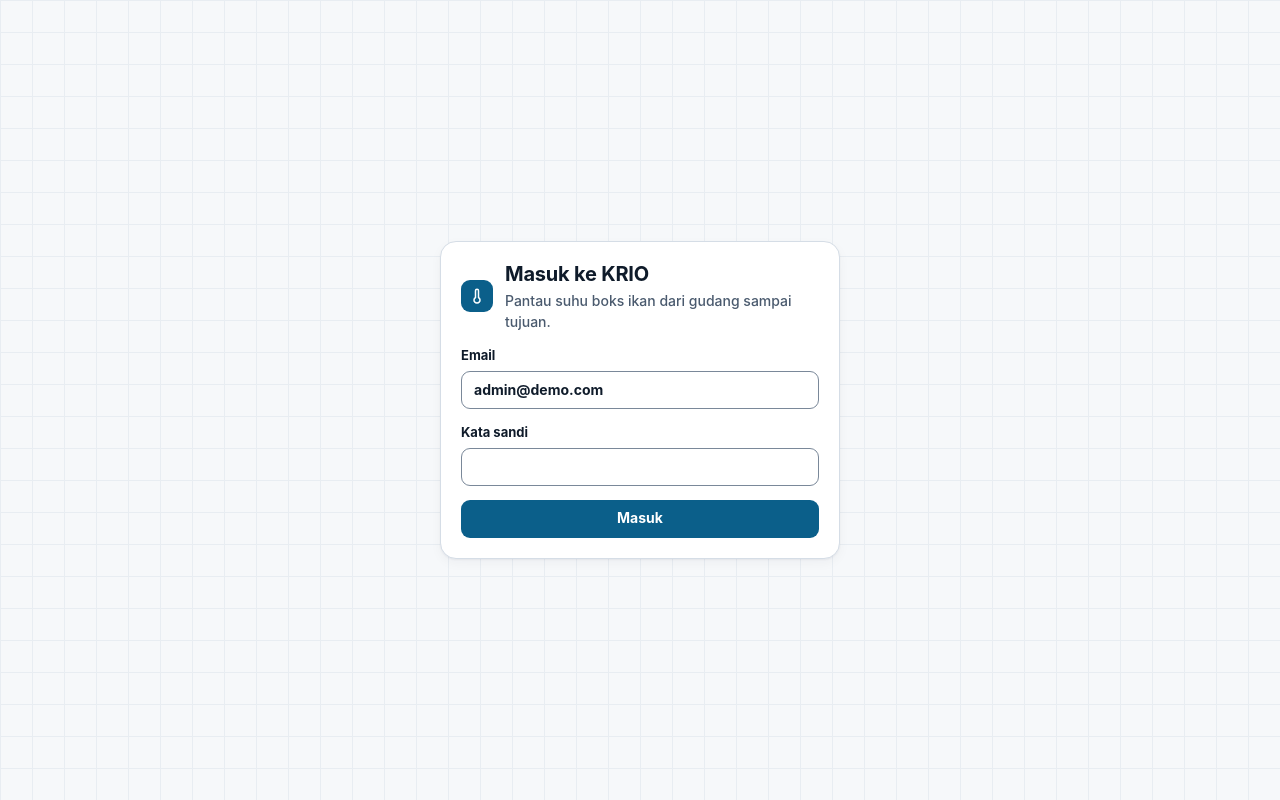
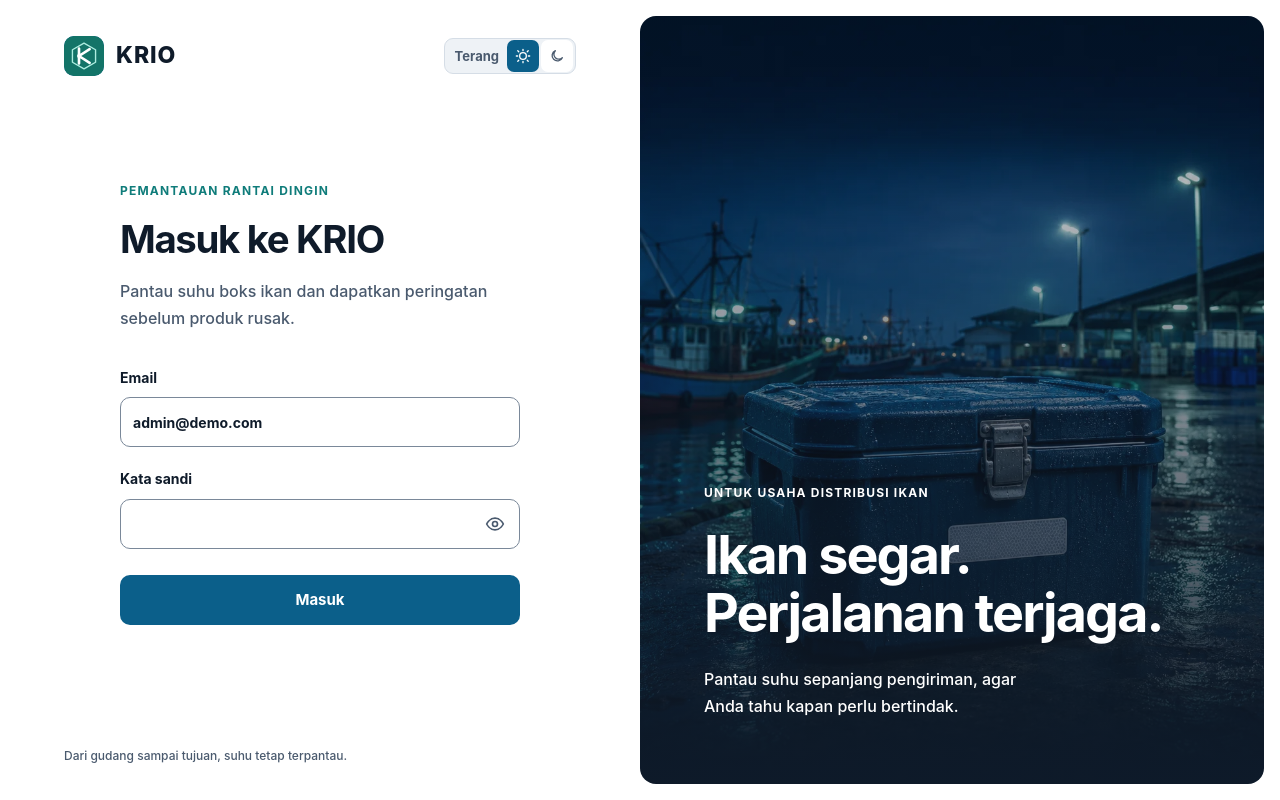
Before and after one commit to ZiramBayam/KRIO, a Next.js app in the folder apps/web/: page /login in a window 1280 px wide. Built offline with nearby package versions, Linux system fonts and the light colour scheme; no server answers.

Commit message:
feat(web): redesign login as split hero layout with password visibility toggle

```diff
--- a/apps/web/app/globals.css
+++ b/apps/web/app/globals.css
@@ -212,3 +212,49 @@ nav { display: flex; flex-direction: column; gap: 4px; }
 @media (prefers-reduced-motion: reduce) {
   *, *::before, *::after { animation: none !important; transition: none !important; }
 }
+
+/* Split login: all additions are scoped to this page. */
+.login-page {
+  display: grid; grid-template-columns: 1fr 1fr; min-height: 100vh; min-height: 100svh;
+  background: var(--color-surface);
+}
+.login-main { display: flex; flex-direction: column; min-width: 0; padding: 36px clamp(28px, 5vw, 88px); }
+.login-header { display: flex; align-items: center; justify-content: space-between; gap: 16px; flex-wrap: wrap; }
+.login-brand { display: flex; align-items: center; gap: 12px; font-size: 23px; font-weight: 800; letter-spacing: .04em; }
+.login-brand .brand-mark { width: 40px; height: 40px; border-radius: var(--radius-inner); }
+.login-header .theme-toggle { margin: 0; }
+.login-body { width: 100%; max-width: 400px; margin: auto; padding: 80px 0; }
+.login-eyebrow { font-size: 12px; font-weight: 700; letter-spacing: .1em; text-transform: uppercase; }
+.login-body > .login-eyebrow { color: var(--color-accent); margin-bottom: 18px; }
+.login-body h1 { font-size: clamp(30px, 3vw, 42px); line-height: 1.15; letter-spacing: -.035em; }
+.login-intro { color: var(--color-text-secondary); font-size: 16px; line-height: 1.7; margin-top: 16px; }
+.login-form { display: grid; gap: 22px; margin-top: 36px; }
+.login-form .field { gap: 9px; font-size: 14px; }
+.login-form .input { width: 100%; min-width: 0; height: 50px; border-radius: var(--radius-inner); }
+.login-password { position: relative; display: flex; }
+.login-password .input { padding-right: 54px; }
+.login-password-toggle {
+  position: absolute; right: 5px; top: 5px; width: 40px; height: 40px; display: grid; place-items: center;
+  border: 0; border-radius: var(--radius-inner); background: var(--color-surface); color: var(--color-text-secondary); cursor: pointer;
+}
+.login-password-toggle:hover { background: var(--color-surface-muted); color: var(--color-text); }
+.login-submit { height: 50px; border-radius: var(--radius-inner); margin-top: 4px; font-size: 15px; }
+.login-footer { font-size: 12px; color: var(--color-text-secondary); padding-top: 16px; }
+.login-hero {
+  display: flex; align-items: flex-end; min-width: 0; margin: 16px 16px 16px 0; padding: clamp(32px, 5vw, 80px);
+  border-radius: var(--radius-outer); background-color: var(--color-primary);
+  background-image: linear-gradient(180deg,
+    color-mix(in srgb, light-dark(var(--color-text), var(--color-bg)) 12%, transparent) 0%,
+    color-mix(in srgb, light-dark(var(--color-text), var(--color-bg)) 92%, transparent) 100%), url('/harbor.webp');
+  background-size: cover; background-position: center;
+  color: light-dark(var(--color-on-primary), var(--color-text));
+}
+.login-hero-copy { max-width: 460px; }
+.login-hero-copy h2 { font-size: clamp(36px, 4.2vw, 64px); line-height: 1.08; letter-spacing: -.035em; margin: 24px 0; }
+.login-hero-copy > p:last-child { max-width: 330px; font-size: 16px; line-height: 1.7; }
+@media (max-width: 900px) {
+  .login-page { grid-template-columns: 1fr; }
+  .login-main { min-height: 100svh; padding: 24px; }
+  .login-body { padding: 64px 0; }
+  .login-hero { min-height: 380px; margin: 0 16px 16px; padding: 32px; }
+}
--- a/apps/web/app/login/page.tsx
+++ b/apps/web/app/login/page.tsx
@@ -1,12 +1,14 @@
 "use client";
 
 import { useState, type FormEvent } from "react";
+import { ThemeToggle } from "@/components/ThemeToggle";
 import { Icon } from "@/components/Icon";
 import { signIn } from "@/lib/api";
 
 export default function Login() {
   const [error, setError] = useState<string | null>(null);
   const [busy, setBusy] = useState(false);
+  const [showPassword, setShowPassword] = useState(false);
 
   async function submit(event: FormEvent<HTMLFormElement>) {
     event.preventDefault();
@@ -23,26 +25,47 @@ export default function Login() {
   }
 
   return (
-    <div className="login">
-      <div className="card">
-        <div className="card-head" style={{ justifyContent: "flex-start" }}>
-          <span className="brand-mark"><Icon name="thermo" /></span>
-          <div>
-            <h1 style={{ fontSize: 20 }}>Masuk ke KRIO</h1>
-            <p className="muted" style={{ marginTop: 2 }}>Pantau suhu boks ikan dari gudang sampai tujuan.</p>
+    <main className="login-page">
+      <section className="login-main" aria-labelledby="login-heading">
+        <header className="login-header">
+          <div className="login-brand">
+            <span className="brand-mark"><img src="/krio.svg" alt="" /></span>
+            <span>KRIO</span>
           </div>
-        </div>
-        <form onSubmit={submit}>
+          <ThemeToggle />
+        </header>
+        <div className="login-body">
+          <p className="login-eyebrow">Pemantauan rantai dingin</p>
+          <h1 id="login-heading">Masuk ke KRIO</h1>
+          <p className="login-intro">Pantau suhu boks ikan dan dapatkan peringatan sebelum produk rusak.</p>
+          <form className="login-form" onSubmit={submit} aria-busy={busy}>
             <label className="field">Email
               <input className="input" name="email" type="email" autoComplete="username" required defaultValue="admin@demo.com" />
             </label>
             <label className="field">Kata sandi
-            <input className="input" name="password" type="password" autoComplete="current-password" required />
+              <span className="login-password">
+                <input className="input" id="login-password" name="password" type={showPassword ? "text" : "password"} autoComplete="current-password" required />
+                <button className="login-password-toggle" type="button"
+                  aria-label={showPassword ? "Sembunyikan kata sandi" : "Tampilkan kata sandi"}
+                  aria-controls="login-password" aria-pressed={showPassword}
+                  onClick={() => setShowPassword(!showPassword)}>
+                  <Icon name={showPassword ? "eye-off" : "eye"} size={20} />
+                </button>
+              </span>
             </label>
             {error && <div className="note note-error" role="alert">{error}</div>}
-          <button className="btn btn-primary" disabled={busy}>{busy ? "Memproses..." : "Masuk"}</button>
+            <button className="btn btn-primary login-submit" type="submit" disabled={busy}>{busy ? "Memproses..." : "Masuk"}</button>
           </form>
         </div>
+        <footer className="login-footer">Dari gudang sampai tujuan, suhu tetap terpantau.</footer>
+      </section>
+      <aside className="login-hero" aria-label="Rantai dingin ikan segar">
+        <div className="login-hero-copy">
+          <p className="login-eyebrow">Untuk usaha distribusi ikan</p>
+          <h2>Ikan segar.<br />Perjalanan terjaga.</h2>
+          <p>Pantau suhu sepanjang pengiriman, agar Anda tahu kapan perlu bertindak.</p>
         </div>
+      </aside>
+    </main>
   );
 }
--- a/apps/web/components/Icon.tsx
+++ b/apps/web/components/Icon.tsx
@@ -1,4 +1,6 @@
 const PATHS: Record<string, string> = {
+  eye: "M2 12s3.5-7 10-7 10 7 10 7-3.5 7-10 7S2 12 2 12zM15 12a3 3 0 1 1-6 0 3 3 0 0 1 6 0z",
+  "eye-off": "M3 3l18 18M10.6 5.1 12 5c6.5 0 10 7 10 7a20 20 0 0 1-3 3.8M6.2 6.2A21 21 0 0 0 2 12s3.5 7 10 7a12 12 0 0 0 5.8-1.5M9.9 9.9a3 3 0 0 0 4.2 4.2",
   grid: "M4 4h7v7H4zM13 4h7v7h-7zM4 13h7v7H4zM13 13h7v7h-7z",
   bell: "M6 16V11a6 6 0 1 1 12 0v5l2 2H4zM10 20a2 2 0 0 0 4 0",
   play: "M8 5v14l11-7z",
```
Also changed, not shown: apps/web/public/harbor.webp (added). Lines whose indentation alone changed are shown as unchanged.
